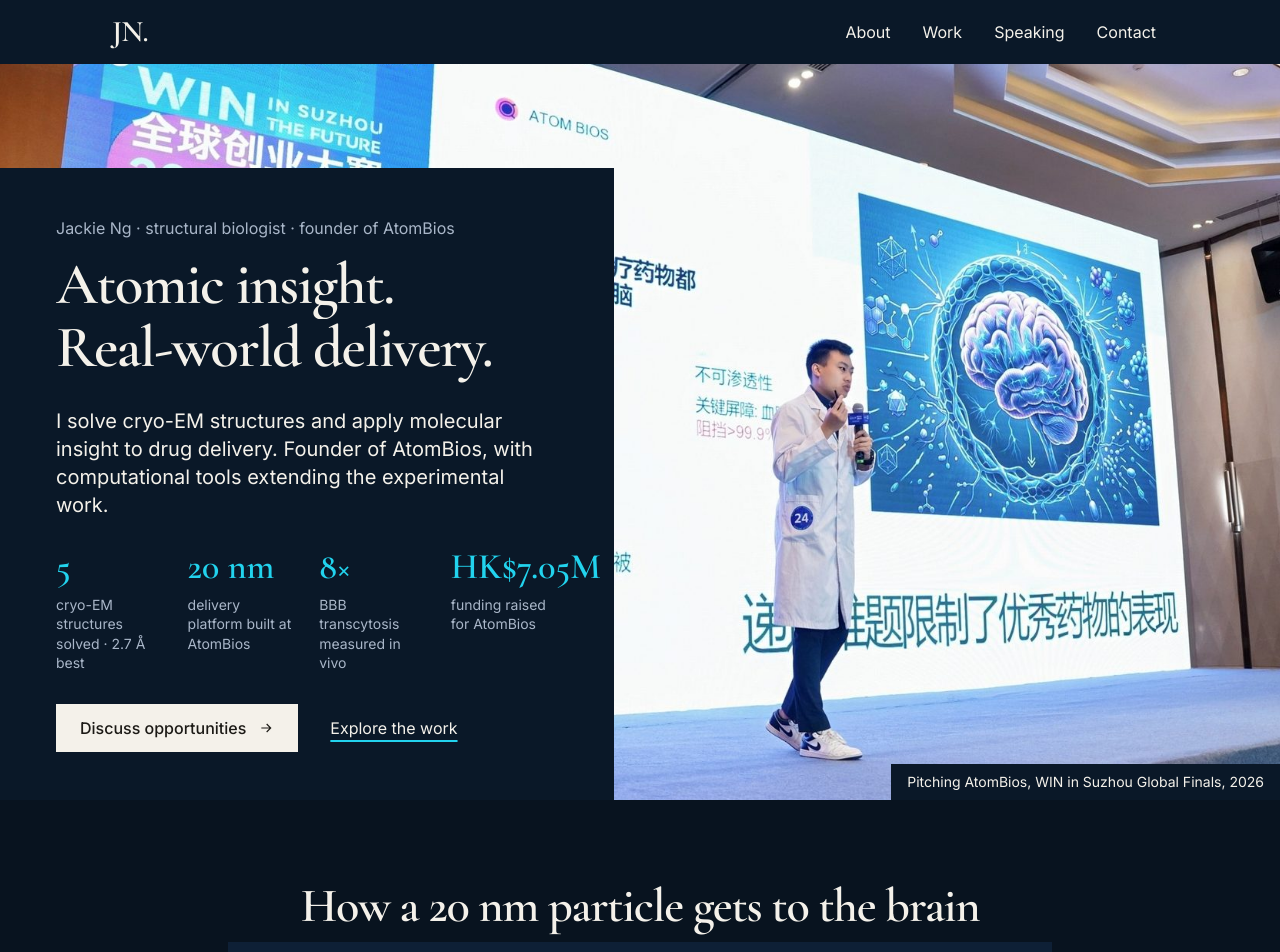
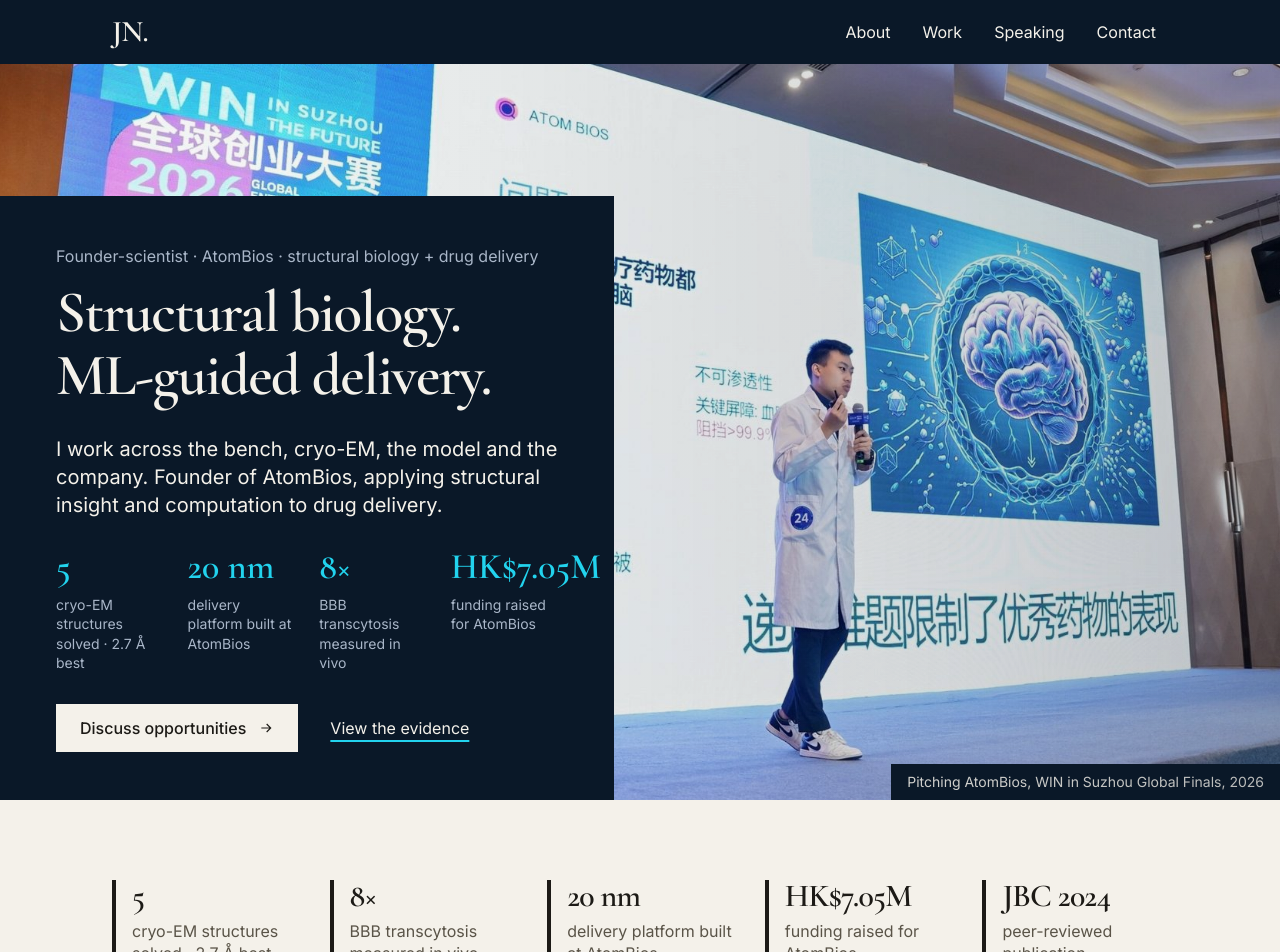
Before and after one commit to Grasswall/jackieng-profile, a Next.js app: page /jackieng-profile/ in a window 1280 px wide. Shown: the top 952 px of the page. Built offline with nearby package versions, Linux system fonts and the light colour scheme.

Commit message:
Sharpen talent hierarchy and proof-led page order

```diff
--- a/data/meta.json
+++ b/data/meta.json
@@ -1,8 +1,8 @@
 {
   "name": "Jackie Ng",
-  "title": "Structural Biologist · Drug Delivery · Founder of AtomBios",
+  "title": "Structural Biologist · ML for Drug Delivery · Founder of AtomBios",
   "tagline": "Engineering nanoparticles that cross the blood-brain barrier.",
-  "description": "Structural biologist applying cryo-EM and computational tools to drug delivery. Five cryo-EM structures solved, best at 2.7 Å. Founder of AtomBios: 20nm nanoparticles, 8× BBB transcytosis and HK$7.05M funded.",
+  "description": "Structural biologist applying cryo-EM and ML to drug delivery. Five cryo-EM structures solved, best at 2.7 Å. Founder of AtomBios: 20nm nanoparticles, 8× BBB transcytosis and HK$7.05M funded.",
   "email": "jackie.ng@atombios.com",
   "socials": {
     "linkedin": "https://www.linkedin.com/in/jackie-ng-computational-bio/",
--- a/src/app/globals.css
+++ b/src/app/globals.css
@@ -70,6 +70,7 @@ h1, h2, h3, h4, h5, h6 {
 }
 .ed-rise   { transform: translateY(105%); animation: ed-rise 0.9s cubic-bezier(0.16, 1, 0.3, 1) forwards; }
 .ed-reveal { clip-path: inset(0 0 100% 0); animation: ed-reveal 1.1s cubic-bezier(0.16, 1, 0.3, 1) 0.2s forwards; }
+.hero-photo-quiet::after { content: ""; position: absolute; inset: 0; pointer-events: none; background: linear-gradient(90deg, rgba(10,24,40,.03) 20%, rgba(10,24,40,.16) 75%, rgba(10,24,40,.26)); }
 
 /* Route change and gallery image swap: opacity only, so content is never
    transformed or left hidden if the animation does not run. */
--- a/src/app/layout.tsx
+++ b/src/app/layout.tsx
@@ -30,10 +30,10 @@ const cormorant = Cormorant_Garamond({
 })
 
 export const metadata: Metadata = {
-  title: "Jackie Ng — Structural Biology & Drug Delivery",
+  title: "Jackie Ng — Structural Biologist, Founder of AtomBios",
   description: meta.description,
   openGraph: {
-    title: "Jackie Ng — Structural Biology & Drug Delivery",
+    title: "Jackie Ng — Structural Biologist, Founder of AtomBios",
     description: meta.description,
     url: meta.siteUrl,
     siteName: "Jackie Ng",
@@ -41,7 +41,7 @@ export const metadata: Metadata = {
   },
   twitter: {
     card: "summary_large_image",
-    title: "Jackie Ng — Structural Biology & Drug Delivery",
+    title: "Jackie Ng — Structural Biologist, Founder of AtomBios",
     description: meta.description,
   },
 };
--- a/src/app/page.tsx
+++ b/src/app/page.tsx
@@ -14,10 +14,9 @@ export default function Home() {
   return (
     <main>
       <EditorialHero />
-      {/* One guided flow: cryo-EM -> 3D -> ML -> output */}
+      <ProofStrip />
+      {/* Capability proof first; motion chapters then make each claim inspectable. */}
       <Flow />
-      <ProofStrip />
-      {/* Chapters: founder (lens) -> evidence (pinned layers) -> work map. Only Flow and Evidence pin. */}
       <FounderLens />
       <EvidenceLayers />
       <WorkIndex />
--- a/src/components/EditorialHero.tsx
+++ b/src/components/EditorialHero.tsx
@@ -37,7 +37,7 @@ export function EditorialHero() {
       className="on-dark relative flex flex-col bg-deep text-cream pt-16 md:min-h-[100svh]"
     >
       {/* Photo: full bleed on desktop, stacked above the text on phones */}
-      <figure className="relative m-0 h-[56svh] min-h-[22rem] overflow-hidden bg-stage md:absolute md:inset-0 md:top-16 md:h-auto">
+      <figure className="hero-photo-quiet relative m-0 h-[56svh] min-h-[22rem] overflow-hidden bg-stage md:absolute md:inset-0 md:top-16 md:h-auto">
         <div
           ref={driftRef}
           className="absolute -inset-3 transition-transform duration-300 ease-out will-change-transform"
@@ -56,23 +56,23 @@ export function EditorialHero() {
 
       {/* Solid text plate. Photo legibility never depends on what is behind the words. */}
       <div className="relative z-10 bg-deep px-6 py-9 md:mt-auto md:w-[min(46rem,48%)] md:px-12 md:py-12 lg:px-14">
-        <p className="mb-4 text-base text-mist">Jackie Ng · structural biologist · founder of AtomBios</p>
+        <p className="mb-4 text-base text-mist">Founder-scientist · AtomBios · structural biology + drug delivery</p>
 
         <h1 className="mb-5 font-heading text-[clamp(2.25rem,4.6vw,4.6rem)] font-semibold leading-[1] tracking-tight text-balance md:mb-6">
           <span className="block overflow-hidden pb-[0.08em]">
             <span className="ed-rise block" style={{ animationDelay: '0.1s' }}>
-              Atomic insight.
+              Structural biology.
             </span>
           </span>
           <span className="block overflow-hidden pb-[0.08em]">
             <span className="ed-rise block" style={{ animationDelay: '0.25s' }}>
-              Real-world delivery.
+              ML-guided delivery.
             </span>
           </span>
         </h1>
 
         <p className="mb-7 max-w-[44ch] text-lg leading-snug text-cream md:text-xl">
-          I solve cryo-EM structures and apply molecular insight to drug delivery. Founder of AtomBios, with computational tools extending the experimental work.
+          I work across the bench, cryo-EM, the model and the company. Founder of AtomBios, applying structural insight and computation to drug delivery.
         </p>
 
         <dl className="mb-8 grid grid-cols-2 gap-x-6 gap-y-5 lg:grid-cols-4">
@@ -100,7 +100,7 @@ export function EditorialHero() {
             href="#flow"
             className="inline-flex min-h-11 items-center text-base text-cream underline decoration-signal decoration-2 underline-offset-[6px] transition-colors hover:text-signal"
           >
-            Explore the work
+            View the evidence
           </a>
         </div>
       </div>
--- a/src/components/ProofStrip.tsx
+++ b/src/components/ProofStrip.tsx
@@ -4,11 +4,11 @@ import { useScrollReveal } from '@/hooks/useScrollReveal'
 
 // Every figure here is verified (data/meta.json, cv/source.yaml).
 const proof = [
-  { value: 'JBC 2024', label: 'peer-reviewed, J. Biological Chemistry' },
-  { value: 'Lindau 2025', label: 'Nobel Laureate Meeting' },
-  { value: 'Shaw 2025', label: 'Laureates Roundtable, Academic Representative' },
-  { value: 'CAS', label: 'Future Leader' },
-  { value: 'Cryo-EM Forum', label: 'speaker, Greater Bay Area 2025' },
+  { value: '5', label: 'cryo-EM structures solved · 2.7 Å best' },
+  { value: '8×', label: 'BBB transcytosis measured in vivo' },
+  { value: '20 nm', label: 'delivery platform built at AtomBios' },
+  { value: 'HK$7.05M', label: 'funding raised for AtomBios' },
+  { value: 'JBC 2024', label: 'peer-reviewed publication' },
 ]
 
 export function ProofStrip() {
--- a/src/components/interactive/Flow.tsx
+++ b/src/components/interactive/Flow.tsx
@@ -97,7 +97,7 @@ export function Flow() {
     >
       <div className="sticky top-0 flex h-screen flex-col items-center justify-center gap-3 px-6 pt-20 pb-3">
         <h2 id="flow-heading" className="text-center font-heading text-3xl font-semibold tracking-tight text-cream md:text-5xl">
-          How a 20 nm particle gets to the brain
+          From structure to a delivery platform
         </h2>
 
         <div
--- a/src/components/motion/EvidenceLayers.tsx
+++ b/src/components/motion/EvidenceLayers.tsx
@@ -250,7 +250,7 @@ export function EvidenceLayers() {
       style={{ height: `calc(100svh + ${(N - 1) * STICKY_RUN}svh)` }}
     >
       <div className="ev-sticky">
-        <h2 id="evidence-heading" className="sr-only">The evidence, in three layers</h2>
+        <h2 id="evidence-heading" className="sr-only">Evidence I can show</h2>
         <div ref={stage} className="ev-stage">
           {/* Layer 1: cryo-EM class averages */}
           <div ref={setLayer(0)} className="ev-layer ev0">
--- a/src/components/motion/WorkIndex.tsx
+++ b/src/components/motion/WorkIndex.tsx
@@ -336,7 +336,7 @@ export function WorkIndex() {
 
         <div className="wi-hud">
           <p className="eyebrow wi-eyebrow">Work index</p>
-          <h2 id="index-heading">The work, mapped</h2>
+          <h2 id="index-heading">The range of the work</h2>
           <p className="wi-lede">Photos, structures and results on one map. Drag to move, click to fly in.</p>
           <div className="wi-ctl">
             <button type="button" onClick={() => api.current.overview()}>Overview</button>
```
